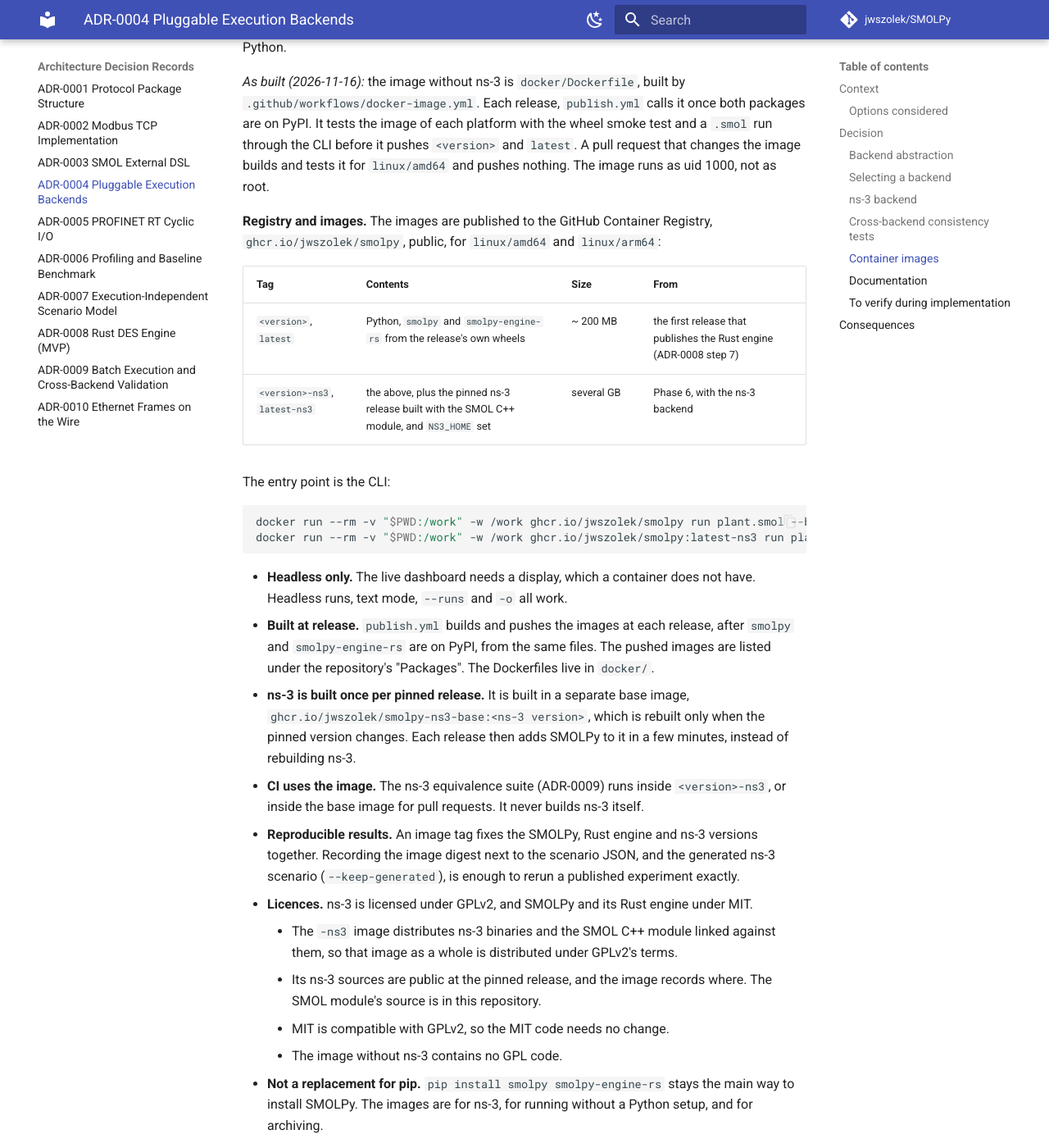
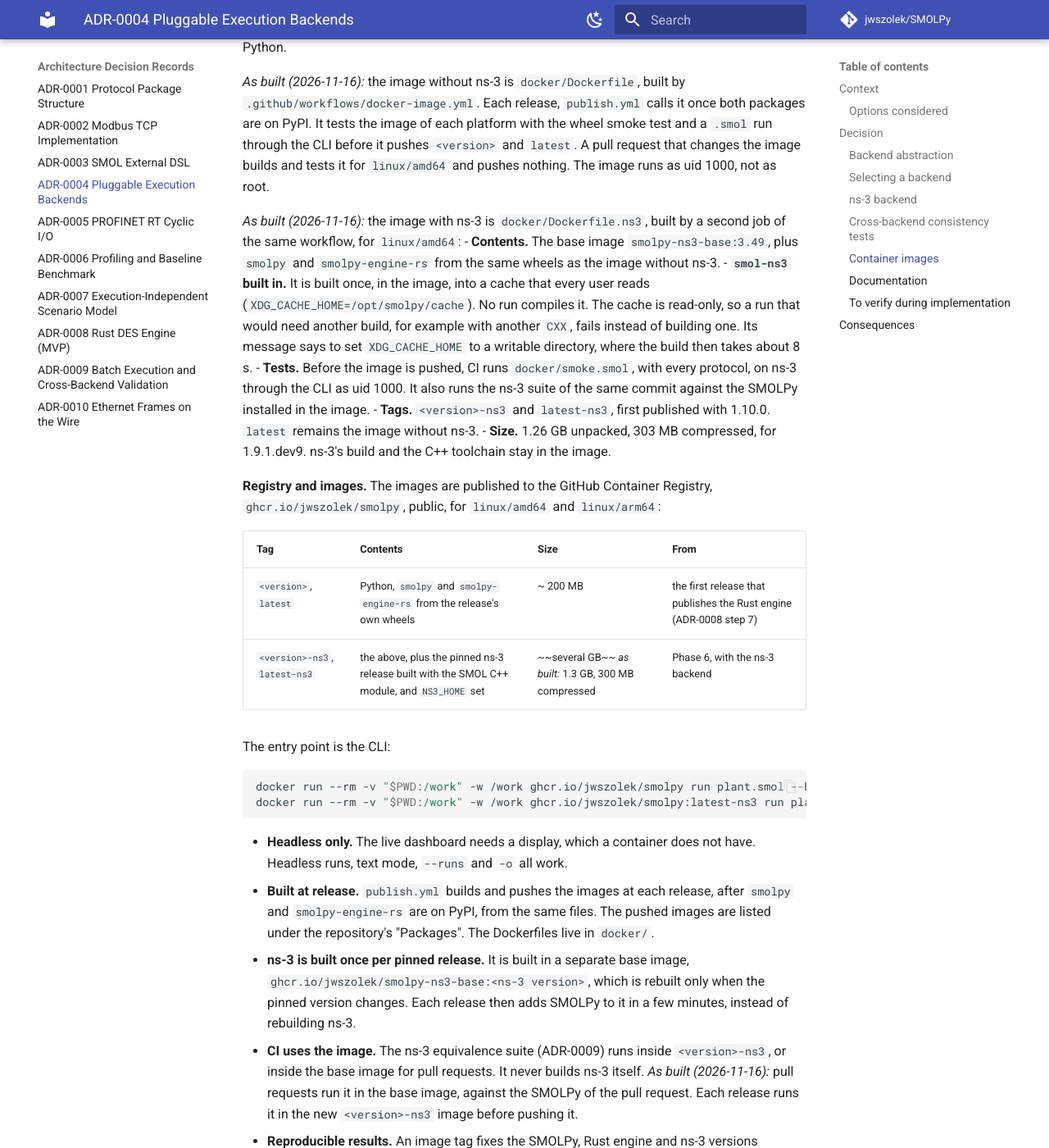
Before and after one commit to jwszolek/SMOLPy, an MkDocs documentation site: the page built from docs/adr/0004-execution-backends.md, in a window 1280 px wide and 1400 px high, scrolled down 7656 px. Shown: the whole window at 82% size. Built offline with MkDocs 1.6.1 and Material for MkDocs 9.7.7, drawn with Linux system fonts in a browser that asks for light colours; comment, search, counter and statistics services are not loaded.

Commit message:
Build the SMOLPy image with ns-3: smolpy:1.10.0-ns3 and on

```diff
--- a/docs/adr/0004-execution-backends.md
+++ b/docs/adr/0004-execution-backends.md
@@ -183,12 +183,19 @@ ns-3 is the one backend that cannot be installed with `pip`. It is a C++ code ba
 
 *As built (2026-11-16):* the image without ns-3 is `docker/Dockerfile`, built by `.github/workflows/docker-image.yml`. Each release, `publish.yml` calls it once both packages are on PyPI. It tests the image of each platform with the wheel smoke test and a `.smol` run through the CLI before it pushes `<version>` and `latest`. A pull request that changes the image builds and tests it for `linux/amd64` and pushes nothing. The image runs as uid 1000, not as root.
 
+*As built (2026-11-16):* the image with ns-3 is `docker/Dockerfile.ns3`, built by a second job of the same workflow, for `linux/amd64`:
+- **Contents.** The base image `smolpy-ns3-base:3.49`, plus `smolpy` and `smolpy-engine-rs` from the same wheels as the image without ns-3.
+- **`smol-ns3` built in.** It is built once, in the image, into a cache that every user reads (`XDG_CACHE_HOME=/opt/smolpy/cache`). No run compiles it. The cache is read-only, so a run that would need another build, for example with another `CXX`, fails instead of building one. Its message says to set `XDG_CACHE_HOME` to a writable directory, where the build then takes about 8 s.
+- **Tests.** Before the image is pushed, CI runs `docker/smoke.smol`, with every protocol, on ns-3 through the CLI as uid 1000. It also runs the ns-3 suite of the same commit against the SMOLPy installed in the image.
+- **Tags.** `<version>-ns3` and `latest-ns3`, first published with 1.10.0. `latest` remains the image without ns-3.
+- **Size.** 1.26 GB unpacked, 303 MB compressed, for 1.9.1.dev9. ns-3's build and the C++ toolchain stay in the image.
+
 **Registry and images.** The images are published to the GitHub Container Registry, `ghcr.io/jwszolek/smolpy`, public, for `linux/amd64` and `linux/arm64`:
 
 | Tag | Contents | Size | From |
 |---|---|---|---|
 | `<version>`, `latest` | Python, `smolpy` and `smolpy-engine-rs` from the release's own wheels | ~ 200 MB | the first release that publishes the Rust engine (ADR-0008 step 7) |
-| `<version>-ns3`, `latest-ns3` | the above, plus the pinned ns-3 release built with the SMOL C++ module, and `NS3_HOME` set | several GB | Phase 6, with the ns-3 backend |
+| `<version>-ns3`, `latest-ns3` | the above, plus the pinned ns-3 release built with the SMOL C++ module, and `NS3_HOME` set | ~~several GB~~ *as built:* 1.3 GB, 300 MB compressed | Phase 6, with the ns-3 backend |
 
 The entry point is the CLI:
 
@@ -200,7 +207,7 @@ docker run --rm -v "$PWD:/work" -w /work ghcr.io/jwszolek/smolpy:latest-ns3 run
 - **Headless only.** The live dashboard needs a display, which a container does not have. Headless runs, text mode, `--runs` and `-o` all work.
 - **Built at release.** `publish.yml` builds and pushes the images at each release, after `smolpy` and `smolpy-engine-rs` are on PyPI, from the same files. The pushed images are listed under the repository's "Packages". The Dockerfiles live in `docker/`.
 - **ns-3 is built once per pinned release.** It is built in a separate base image, `ghcr.io/jwszolek/smolpy-ns3-base:<ns-3 version>`, which is rebuilt only when the pinned version changes. Each release then adds SMOLPy to it in a few minutes, instead of rebuilding ns-3.
-- **CI uses the image.** The ns-3 equivalence suite (ADR-0009) runs inside `<version>-ns3`, or inside the base image for pull requests. It never builds ns-3 itself.
+- **CI uses the image.** The ns-3 equivalence suite (ADR-0009) runs inside `<version>-ns3`, or inside the base image for pull requests. It never builds ns-3 itself. *As built (2026-11-16):* pull requests run it in the base image, against the SMOLPy of the pull request. Each release runs it in the new `<version>-ns3` image before pushing it.
 - **Reproducible results.** An image tag fixes the SMOLPy, Rust engine and ns-3 versions together. Recording the image digest next to the scenario JSON, and the generated ns-3 scenario (`--keep-generated`), is enough to rerun a published experiment exactly.
 - **Licences.** ns-3 is licensed under GPLv2, and SMOLPy and its Rust engine under MIT.
     - The `-ns3` image distributes ns-3 binaries and the SMOL C++ module linked against them, so that image as a whole is distributed under GPLv2's terms.
```
Also changed, not shown: README.md (+10 -1 lines), docs/dsl-reference.md (+1 -1 lines), docs/roadmap.md (+5 -2 lines), 8 other files.
